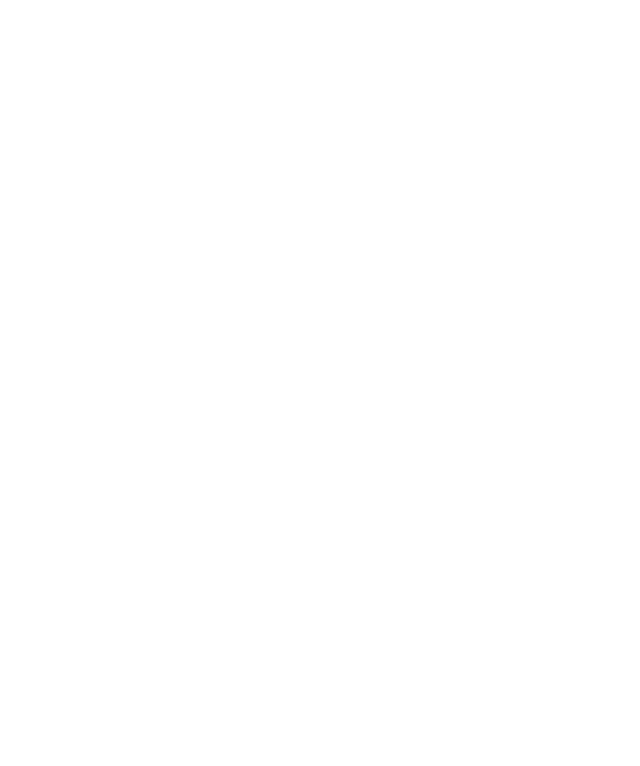
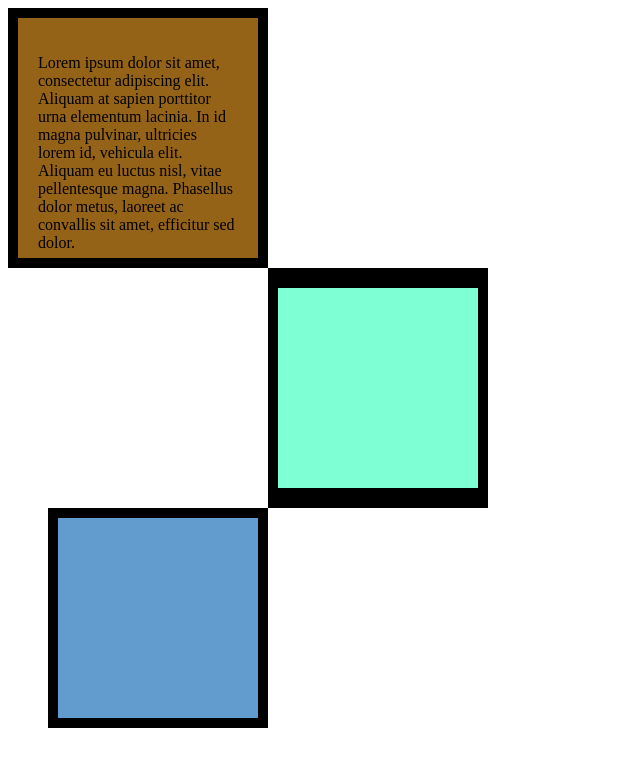
Before and after one commit to JD-R0driguez/6.3-CSS-Box-Model, a plain HTML site: page index.html in a window 1280 px wide. Shown: the whole page, without its empty margins (0-640 px from the left). Drawn offline with Linux system fonts and the light colour scheme.

Commit message:
Margin css review

```diff
--- a/index.html
+++ b/index.html
@@ -6,21 +6,42 @@
   <title>CSS Box Model</title>
   <style>
     /* Write your CSS code here */
+    .box{
+      width: 200px;
+      height: 200px;
+    }
+    .box1{
+      background-color: rgb(149, 99, 23);
+      padding: 20px;
+      border: 10px solid black;
+    }
+    .box2{
+      background-color: aquamarine;
+      border:solid black;
+      border-width: 20px 10px;
+      margin-left: 260px;
+    }
+    .box3{
+      background-color: rgb(98, 155, 205);
+      border: 10px solid black;
+      margin-left: 40px;
+
+    }
 
   </style>
 </head>
 
 <body>
-
-
-  <!-- TODOs:
-1. Create 3 Boxes using the div element.
-2. Set their sizes to 200px heigh by 200px wide.
-3. Set different background colors for each of the boxes (I used cadetblue, gold and indianred).
-4. Add a paragraph <p> element into the first div and add the following words:
+  <div class="box box1"><p>
     Lorem ipsum dolor sit amet, consectetur adipiscing elit. Aliquam at sapien porttitor urna elementum lacinia. In
     id magna pulvinar, ultricies lorem id, vehicula elit. Aliquam eu luctus nisl, vitae pellentesque magna. Phasellus
     dolor metus, laoreet ac convallis sit amet, efficitur sed dolor.
+  </p></div>
+  <div class="box box2"></div>
+  <div class="box box3"></div>
+
+  <!-- TODOs:
+
 5. Set the 1st div to have 20px padding all around with a black 10px border.
 6. Fix the style of the <p> element to remove all margins.
 Hint: Use the CSS inspector in Chrome.
```
